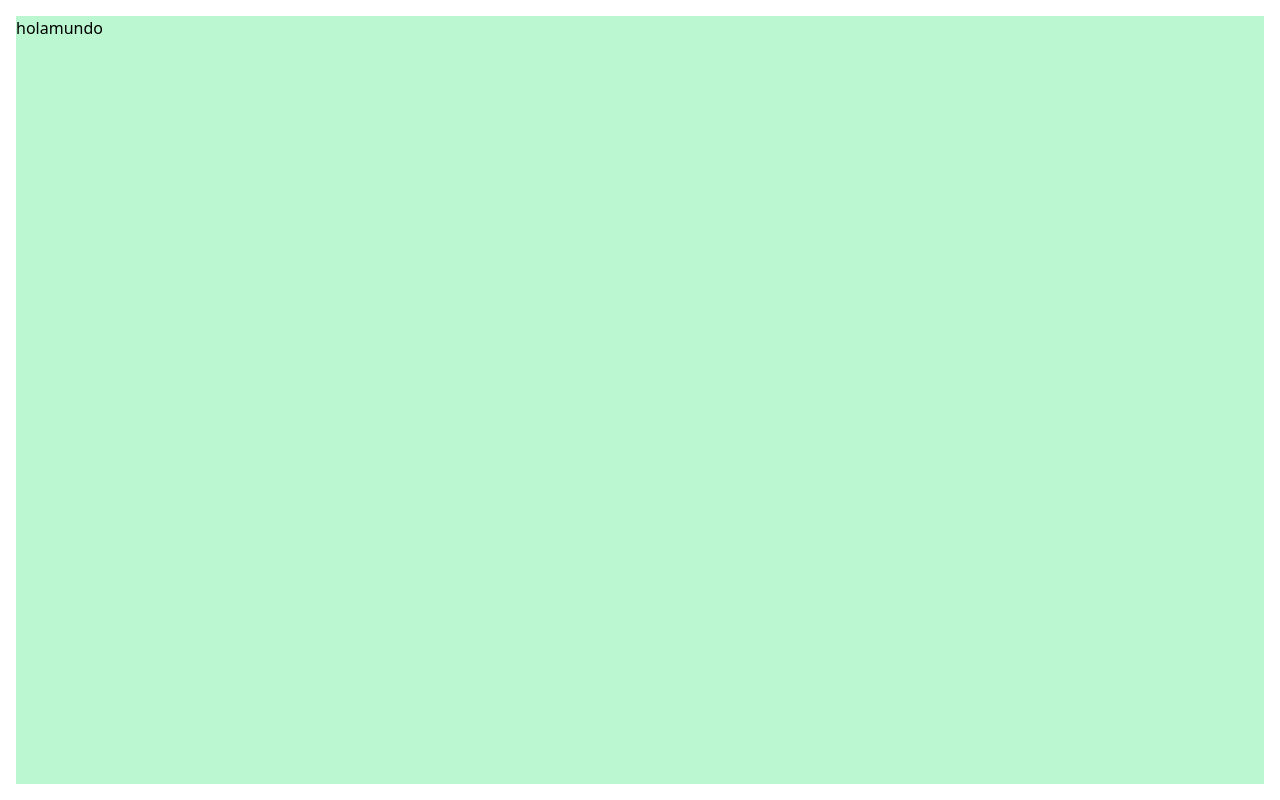
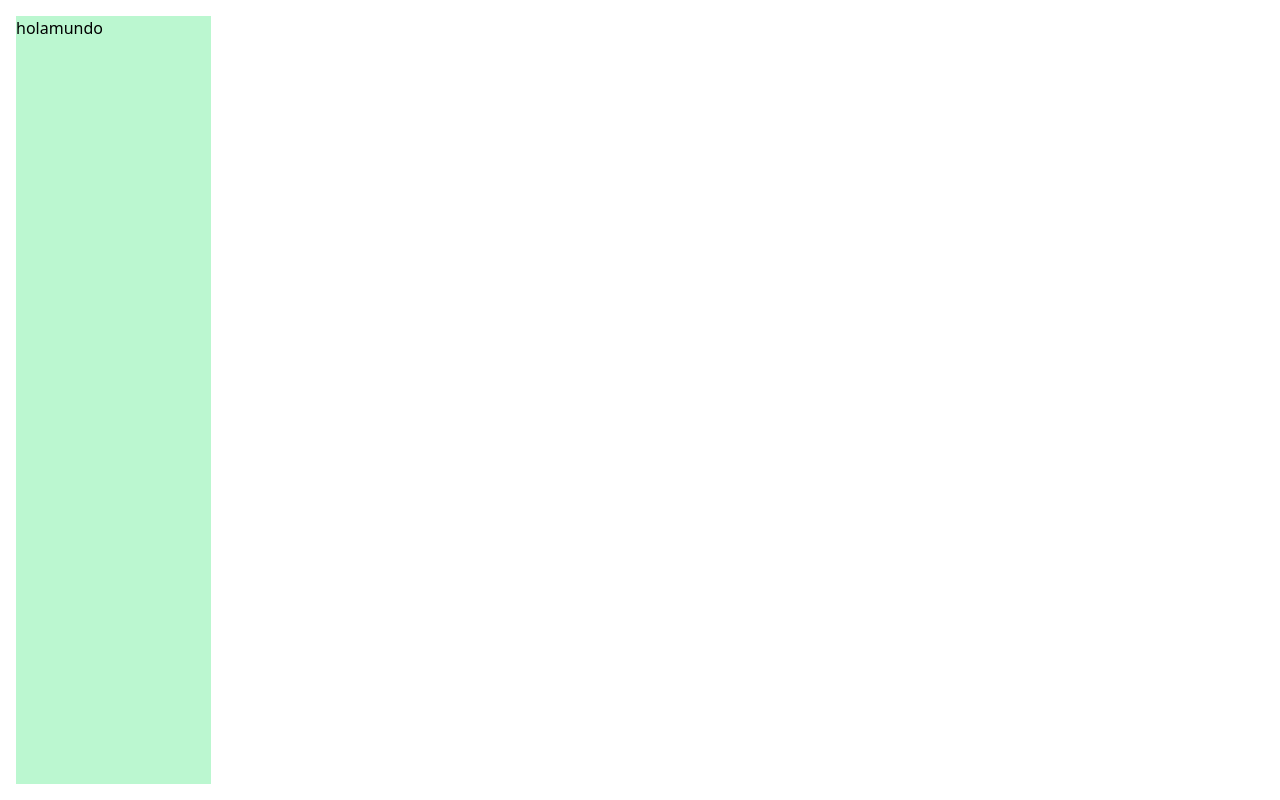
Before and after one commit to RickBm400/monthly-income-front, a React (Vite) app: page / in a window 1280 px wide. Built offline with nearby package versions, Linux system fonts and the light colour scheme.

Commit message:
update dashboard base grid

```diff
--- a/eslint.config.js
+++ b/eslint.config.js
@@ -19,6 +19,7 @@ export default tseslint.config(
     },
     rules: {
       ...reactHooks.configs.recommended.rules,
+      "no-unused-vars": "off",
       "react-refresh/only-export-components": [
         "warn",
         { allowConstantExport: true },
--- a/src/pages/dashboard/index.tsx
+++ b/src/pages/dashboard/index.tsx
@@ -1,10 +1,22 @@
-import HistoricList from "../../components/historic-list.component";
+// import HistoricList from "../../components/historic-list.component";
 
 export default function dashboard() {
   return (
     <>
-      <div className=" h-screen w-screen bg-red-300 grid items-center justify-center">
-        <HistoricList />
+      <div className="col-span-20 h-full w-full grid grid-flow-col grid-cols-20 gap-4">
+        <div className="col-span-15 grid grid-flow-row grid-rows-15 h-full gap-4 ">
+          <section className="row-span-5 grid grid-flow-col gap-4">
+            <div className="bg-red-500">map</div>
+            <div className="bg-red-500">map</div>
+            <div className="bg-red-500">map</div>
+          </section>
+          <section className="bg-gray-400 row-span-5">olamundo</section>
+          <section className="bg-gray-400 row-span-5">olamundo</section>
+        </div>
+        <div className="col-span-5 grid gap-4 grid-flow-row grid-rows-16 ">
+          <section className="bg-blue-400 row-span-8">olamundo</section>
+          <section className="bg-blue-400 row-span-8">olamundo</section>
+        </div>
       </div>
     </>
   );
--- a/tailwind.config.js
+++ b/tailwind.config.js
@@ -1,10 +1,24 @@
 /** @type {import('tailwindcss').Config} */
 export default {
-  content: [
-    "./src/**/*.{js,jsx,ts,tsx}"
-  ],
+  content: ["./index.html", "./src/**/*.{js,jsx,ts,tsx}"],
   theme: {
-    extend: {},
+    extend: {
+      gridTemplateRows: {
+        16: "repeat(16, minmax(0, 1fr))",
+      },
+      gridTemplateColumns: {
+        20: "repeat(20, minmax(0, 1fr))",
+        24: "repeat(24, minmax(0, 1fr))",
+      },
+      gridColumn: {
+        "span-24": "span 24 / span 24",
+        "span-15": "span 15 / span 15",
+        "span-20": "span 20 / span 20",
+      },
+      gridRow: {
+        "span-16": "span 16 / span 16",
+      },
+    },
   },
   plugins: [],
-}
+};
--- a/vite.config.ts
+++ b/vite.config.ts
@@ -6,7 +6,7 @@ import tailwindcss from "@tailwindcss/vite";
 export default defineConfig({
   plugins: [tailwindcss(), react()],
   server: {
-    port: 8080,
+    port: 8081,
   },
   css: {
     preprocessorOptions: {
```
